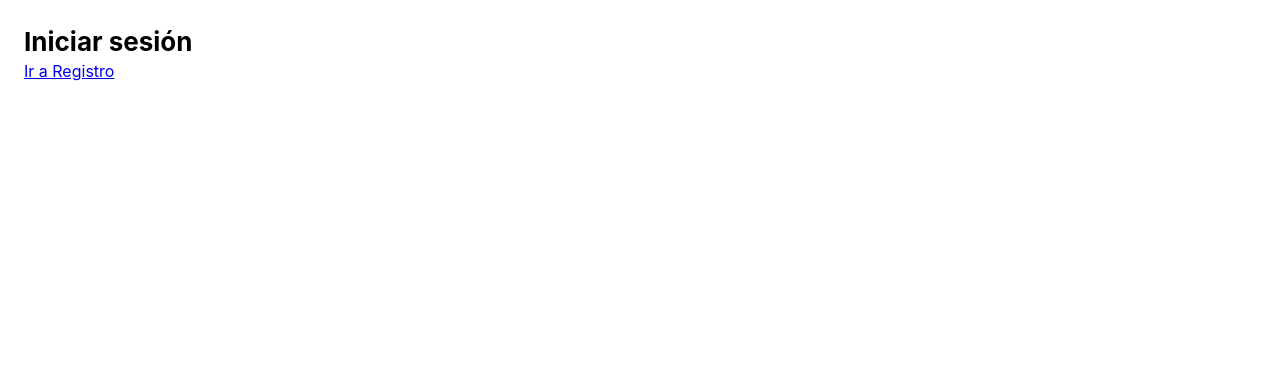
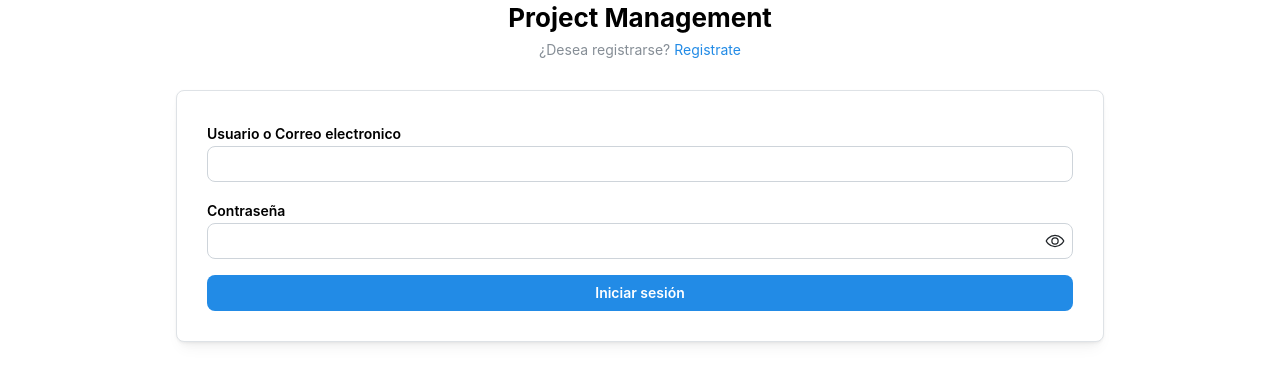
Before and after one commit to Josdasim/project-management-frontend, a React (Vite) app: page /login in a window 1280 px wide. Shown: the top 384 px of the page. Built offline with nearby package versions, Linux system fonts and the light colour scheme; no server answers.

Commit message:
feat: vista de login con validacion y manejo de errores; y una vista a proyectos(provisional) (#3)

```diff
--- a/package.json
+++ b/package.json
@@ -11,6 +11,7 @@
   },
   "dependencies": {
     "@mantine/core": "^9.7.5",
+    "@mantine/form": "^9.8.0",
     "@mantine/hooks": "^9.7.5",
     "react": "^19.3.1",
     "react-dom": "^19.3.1",
--- a/src/app/App.jsx
+++ b/src/app/App.jsx
@@ -1,5 +1,6 @@
 import { Navigate, Route, Routes } from 'react-router-dom'
 import { LoginPage, RegisterPage } from '@/features/auth'
+import { ProjectsPage } from '@/features/projects'
 
 function App() {
   return (
@@ -7,6 +8,7 @@ function App() {
       <Route path="/" element={<Navigate to="/login" replace/>}/>
       <Route path="/login" element={<LoginPage/>}/>
       <Route path="/register" element={<RegisterPage/>}/>
+      <Route path="/projects" element={<ProjectsPage/>}/>
       <Route path="*" element={<Navigate to="/login" replace/>}/>
     </Routes>
   )
--- /dev/null
+++ b/src/features/auth/api.js
@@ -0,0 +1,12 @@
+import { request } from "@/shared/api/client"
+import { tokenStorage } from "@/shared/api/tokenStorage"
+
+export async function login(identifier, password){
+    const tokens = await request('/auth/login',{
+        method: 'POST',
+        body: { identifier, password },
+        auth: false
+    })
+    tokenStorage.set(tokens)
+    return tokens
+}
--- a/src/features/auth/pages/LoginPage.jsx
+++ b/src/features/auth/pages/LoginPage.jsx
@@ -1,12 +1,80 @@
-import { Title } from "@mantine/core";
-import { Link } from "react-router-dom";
+import { useState } from "react"
+import {
+    Title, Alert, Anchor, Button, Container,
+    Paper, PasswordInput, Stack, Text, TextInput
+} from "@mantine/core"
+import { useForm } from '@mantine/form'
+import { Link, useNavigate } from "react-router-dom"
+import { ApiError } from "@/shared/api/client"
+import { APP_NAME } from "@/shared/config"
+import { login } from '../api'
 
 function LoginPage(){
+    const navigate = useNavigate()
+    const [error, setError] = useState(null)
+    const [loading, setLoading] = useState(false)
+
+    const form = useForm({
+        mode: 'uncontrolled',
+        initialValues: { identifier: '', password: ''},
+        validate: {
+            identifier: (value) => (value.trim() ? null : 'Ingrese su usuario o correo electronico'),
+            password: (value) => (value ? null : 'Ingrese su contraseña')
+        }
+    })
+
+    const handleSubmit = async (values) => {
+        setError(null)
+        setLoading(true)
+
+        try{
+            await login(values.identifier.trim(), values.password)
+            navigate('/projects', { replace: true })
+        } catch(e) {
+            if(e instanceof ApiError && e.status === 401){
+                setError('Usuario o contraseña incorrectos')
+            }
+            else if(e instanceof ApiError && e.status === 0){
+                setError(e.message)
+            } else{
+                setError('Ocurrio un error inesperado. Intentelo nuevamente')
+            }
+        }
+        finally{
+            setLoading(false)
+        }
+    }
+
     return (
-        <div style={{ padding: 24 }}>
-            <Title order={2}>Iniciar sesión</Title>
-            <Link to="/register">Ir a Registro</Link>
-        </div>
+        <Container>
+            <Title ta="center" order={2}>{APP_NAME}</Title>
+            <Text c="dimmed" size ="sm" ta="center" mt={5}>
+                ¿Desea registrarse? {' '}
+                <Anchor component={Link} to="/register" size="sm">Registrate</Anchor>
+            </Text>
+
+            <Paper withBorder shadow="sm" p={30} mt={30} radius="md">
+                <form onSubmit={form.onSubmit(handleSubmit)}>
+                    <Stack>
+                        {error && <Alert color="red">{error}</Alert>}
+
+                        <TextInput
+                            label = "Usuario o Correo electronico"
+                            autoComplete="username"
+                            key={form.key('identifier')}
+                            {...form.getInputProps('identifier')}
+                        />
+                        <PasswordInput
+                            label = "Contraseña"
+                            autoComplete="current-password"
+                            key={form.key('password')}
+                            {...form.getInputProps('password')}
+                        />
+                        <Button type="submit" loading={loading}>Iniciar sesión</Button>
+                    </Stack>
+                </form>
+            </Paper>
+        </Container>
 
     )
 }
--- /dev/null
+++ b/src/features/projects/index.js
@@ -0,0 +1 @@
+export { default as ProjectsPage } from './pages/ProjectsPage'
--- /dev/null
+++ b/src/features/projects/pages/ProjectsPage.jsx
@@ -0,0 +1,21 @@
+import { Button, Container, Title } from '@mantine/core'
+import { useNavigate } from 'react-router-dom'
+import { tokenStorage } from '@/shared/api/tokenStorage'
+
+function ProjectsPage(){
+    const navigate = useNavigate()
+
+    const handleLogout = () => {
+        tokenStorage.clear()
+        navigate('/login', { replace: true })
+    }
+
+    return(
+        <Container my={40}>
+            <Title order={2} mb="md">Proyectos</Title>
+            <Button variant="light" onClick={handleLogout}>Cerrar Sesión</Button>
+        </Container>
+    )
+}
+
+export default ProjectsPage
--- a/src/shared/config.js
+++ b/src/shared/config.js
@@ -1,2 +1,2 @@
 export const API_URL = import.meta.env.VITE_API_URL
-export const APP_NAME = 'Project Manegement'
+export const APP_NAME = 'Project Management'
```
Also changed, not shown: 1 other file (tests, documents, lock files or other folders).
